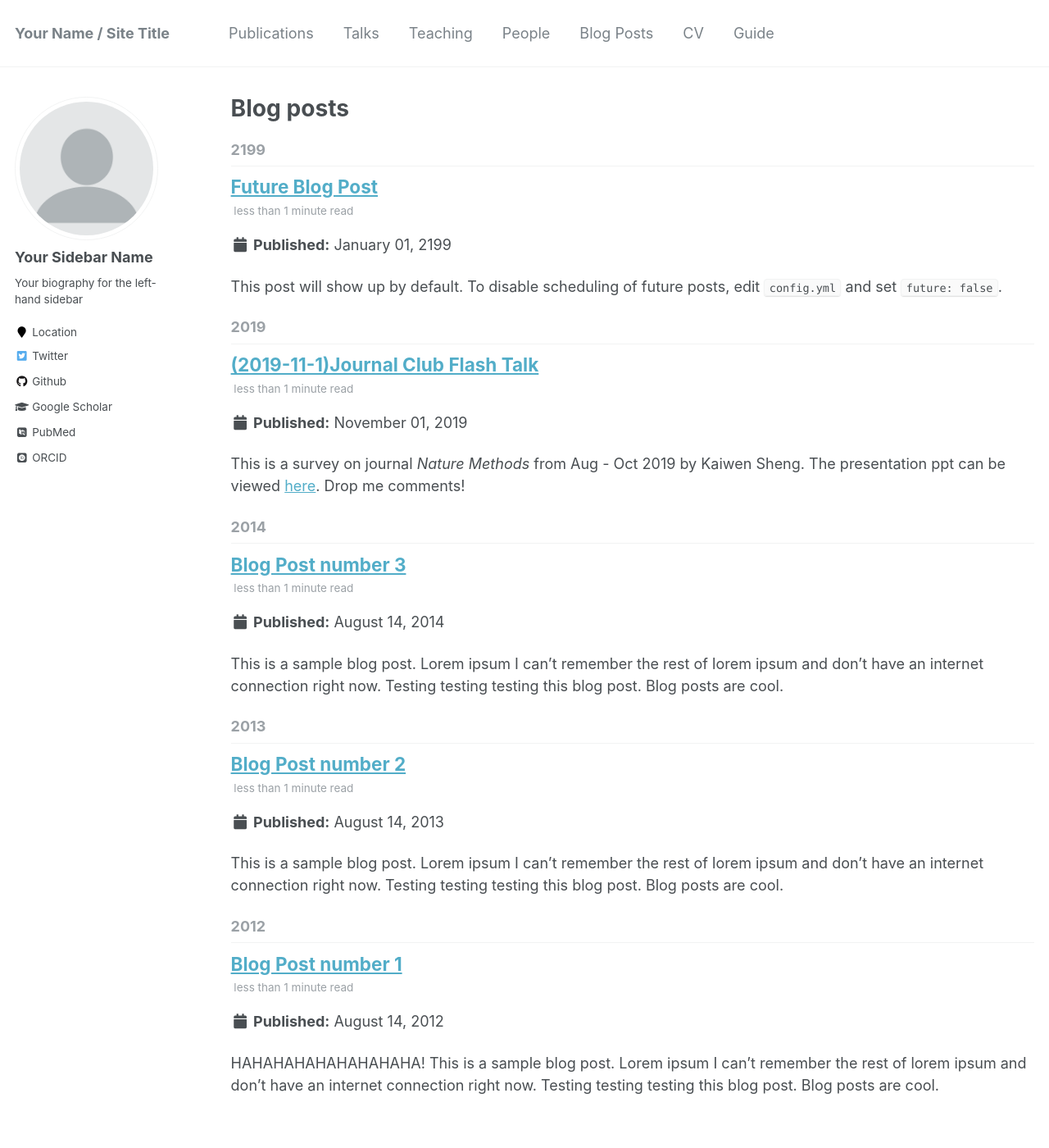
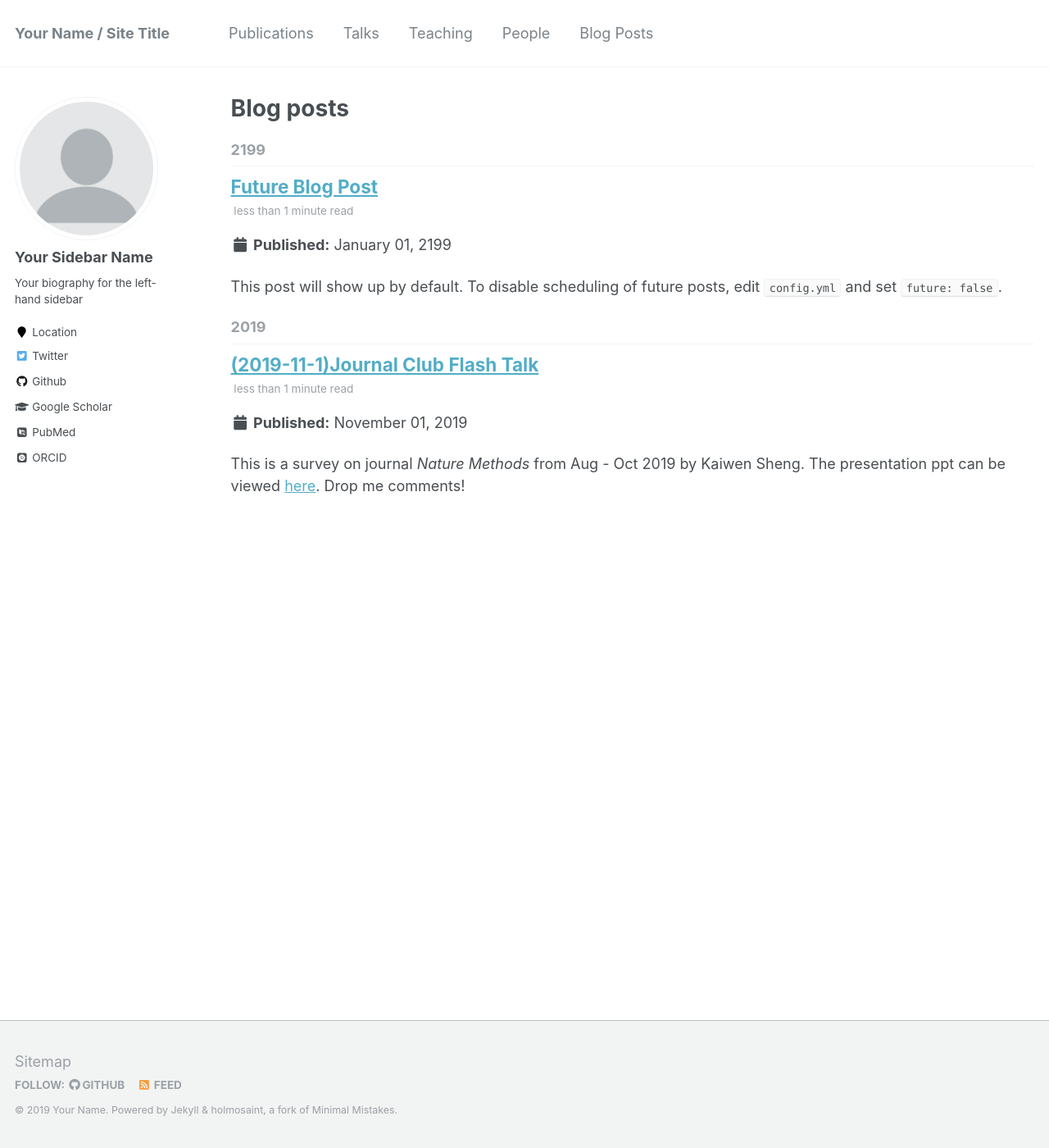
Before and after one commit to holmosaint/holmosaint.github.io, a Jekyll site: the page built from _pages/year-archive.html, in a window 1280 px wide and 1400 px high. Shown: the whole window at 82% size. Built offline with Jekyll 4.4.1, drawn with Linux system fonts in a browser that asks for light colours; some web fonts are replaced.

Commit message:
Remove unuseful files

```diff
--- a/_config.yml
+++ b/_config.yml
@@ -17,7 +17,7 @@
 teaser                   :  # filename of teaser fallback teaser image placed in /images/, .e.g. "500x300.png"
 breadcrumbs              : false # true, false (default)
 words_per_minute         : 160
-future                   : true
+future                   : false
 read_more                : "disabled" # if enabled, adds "Read more" links to excerpts
 talkmap_link             : true #change to true to add link to talkmap on talks page
 comments:
--- a/_posts/2012-08-14-blog-post-1.md
+++ /dev/null
@@ -1,20 +0,0 @@
----
-title: 'Blog Post number 1'
-date: 2012-08-14
-permalink: /posts/2012/08/blog-post-1/
-tags:
-  - cool posts
-  - category1
-  - category2
----
-
-HAHAHAHAHAHAHAHAHA! This is a sample blog post. Lorem ipsum I can't remember the rest of lorem ipsum and don't have an internet connection right now. Testing testing testing this blog post. Blog posts are cool.
-
-Headings are cool
-======
-
-You can have many headings
-======
-
-Aren't headings cool?
-------
--- a/_posts/2013-08-14-blog-post-2.md
+++ /dev/null
@@ -1,20 +0,0 @@
----
-title: 'Blog Post number 2'
-date: 2013-08-14
-permalink: /posts/2013/08/blog-post-2/
-tags:
-  - cool posts
-  - category1
-  - category2
----
-
-This is a sample blog post. Lorem ipsum I can't remember the rest of lorem ipsum and don't have an internet connection right now. Testing testing testing this blog post. Blog posts are cool.
-
-Headings are cool
-======
-
-You can have many headings
-======
-
-Aren't headings cool?
-------
--- a/_posts/2014-08-14-blog-post-3.md
+++ /dev/null
@@ -1,20 +0,0 @@
----
-title: 'Blog Post number 3'
-date: 2014-08-14
-permalink: /posts/2014/08/blog-post-3/
-tags:
-  - cool posts
-  - category1
-  - category2
----
-
-This is a sample blog post. Lorem ipsum I can't remember the rest of lorem ipsum and don't have an internet connection right now. Testing testing testing this blog post. Blog posts are cool.
-
-Headings are cool
-======
-
-You can have many headings
-======
-
-Aren't headings cool?
-------
```
Also changed, not shown: _data/navigation.yml (+4 -4 lines).
